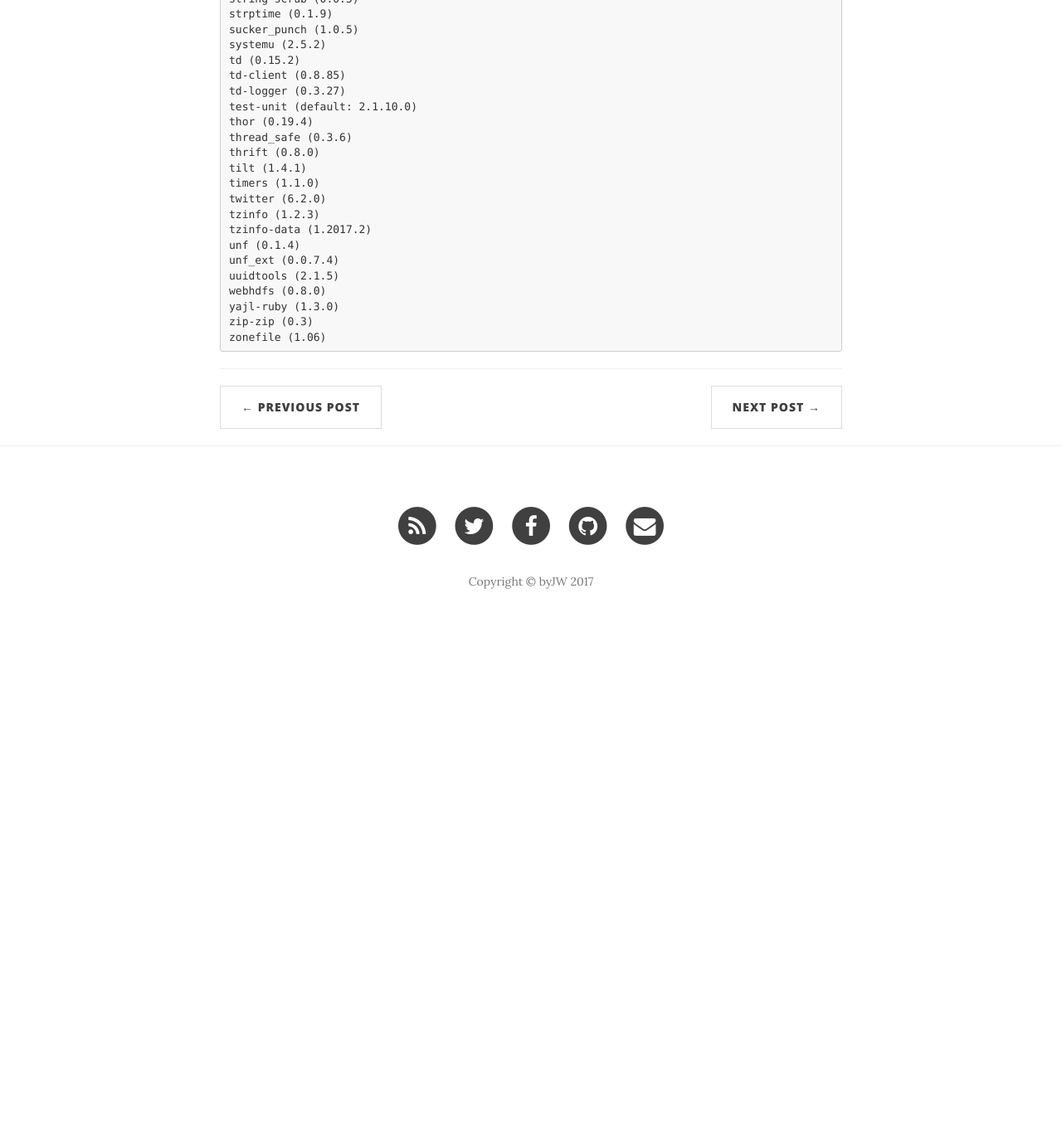
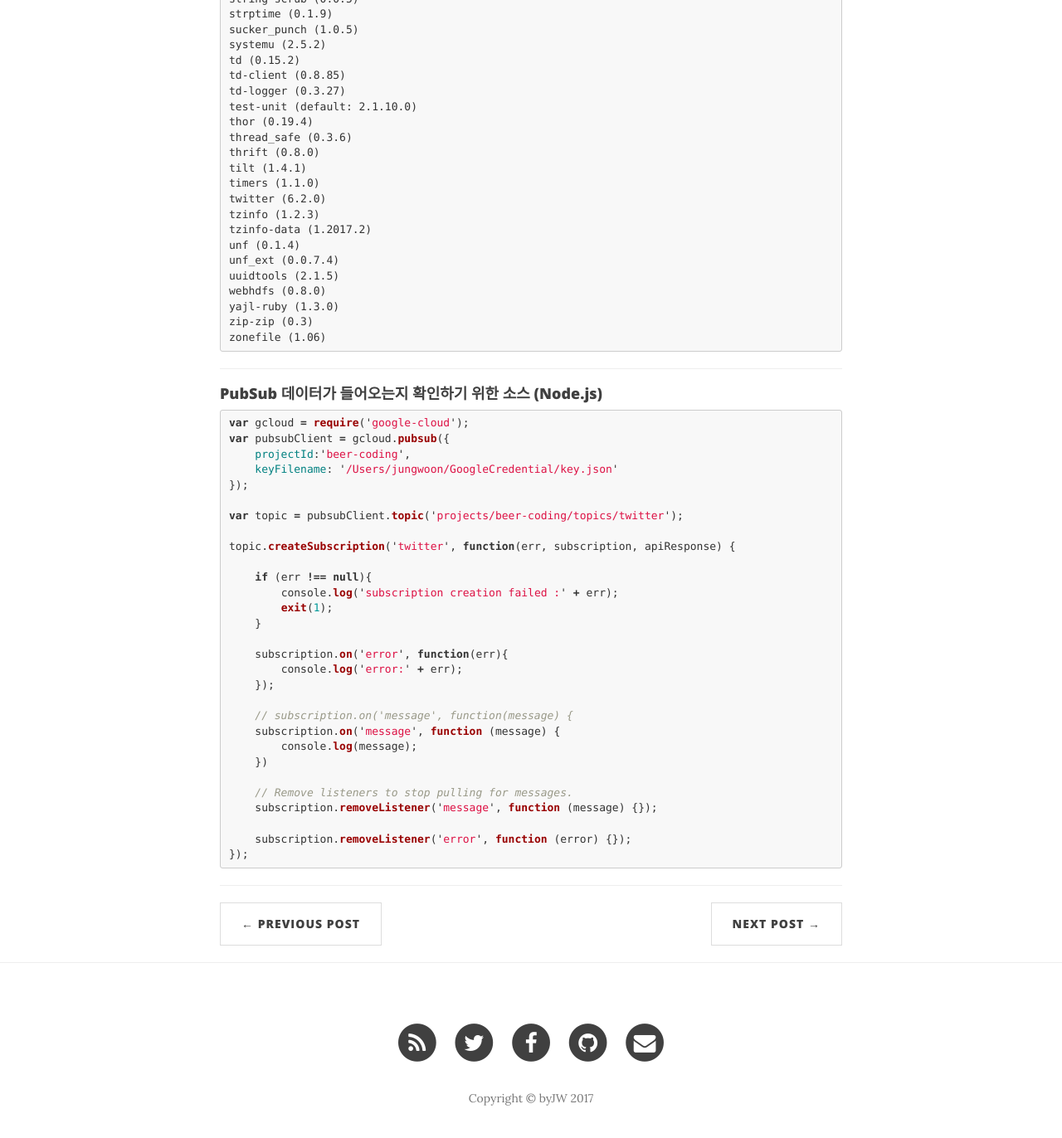
Before and after one commit to Jungwoon/jungwoon.github.io, a Jekyll site: the page built from _posts/2017-10-25-Fluentd-BigQuery.md, in a window 1280 px wide and 1400 px high, scrolled down 5204 px. Shown: the top 1372 px of the window at 83% size. Built offline with Jekyll 4.4.1, drawn with Linux system fonts in a browser that asks for light colours; nearby versions of some CDN libraries; comment, search, counter and statistics services are not loaded; before the commit the page ends 5981 px from its top, so only the background shows below that; some of the changed text lies outside the part shown.

Commit message:
PubSub 되는거 확인된 부분

````diff
--- a/_posts/2017-10-25-Fluentd-BigQuery.md
+++ b/_posts/2017-10-25-Fluentd-BigQuery.md
@@ -65,7 +65,7 @@ twitter - 6.2.0
 
 ---
 
-#### Fluentd 설치하기
+#### Fluentd 설치하기 (아래 설치 순서 `반드시` 지켜야 함)
 
 ```
 $ sudo apt-get update
@@ -302,3 +302,38 @@ yajl-ruby (1.3.0)
 zip-zip (0.3)
 zonefile (1.06)
 ```
+---
+
+#### PubSub 데이터가 들어오는지 확인하기 위한 소스 (Node.js)
+
+```javascript
+var gcloud = require('google-cloud');
+var pubsubClient = gcloud.pubsub({
+    projectId:'beer-coding',
+    keyFilename: '/Users/jungwoon/GoogleCredential/key.json'
+});
+
+var topic = pubsubClient.topic('projects/beer-coding/topics/twitter');
+
+topic.createSubscription('twitter', function(err, subscription, apiResponse) {
+
+    if (err !== null){
+        console.log('subscription creation failed :' + err);
+        exit(1);
+    }
+
+    subscription.on('error', function(err){
+        console.log('error:' + err);
+    });
+
+    // subscription.on('message', function(message) {
+    subscription.on('message', function (message) {
+        console.log(message);
+    })
+
+    // Remove listeners to stop pulling for messages.
+    subscription.removeListener('message', function (message) {});
+
+    subscription.removeListener('error', function (error) {});
+});
+```
````
